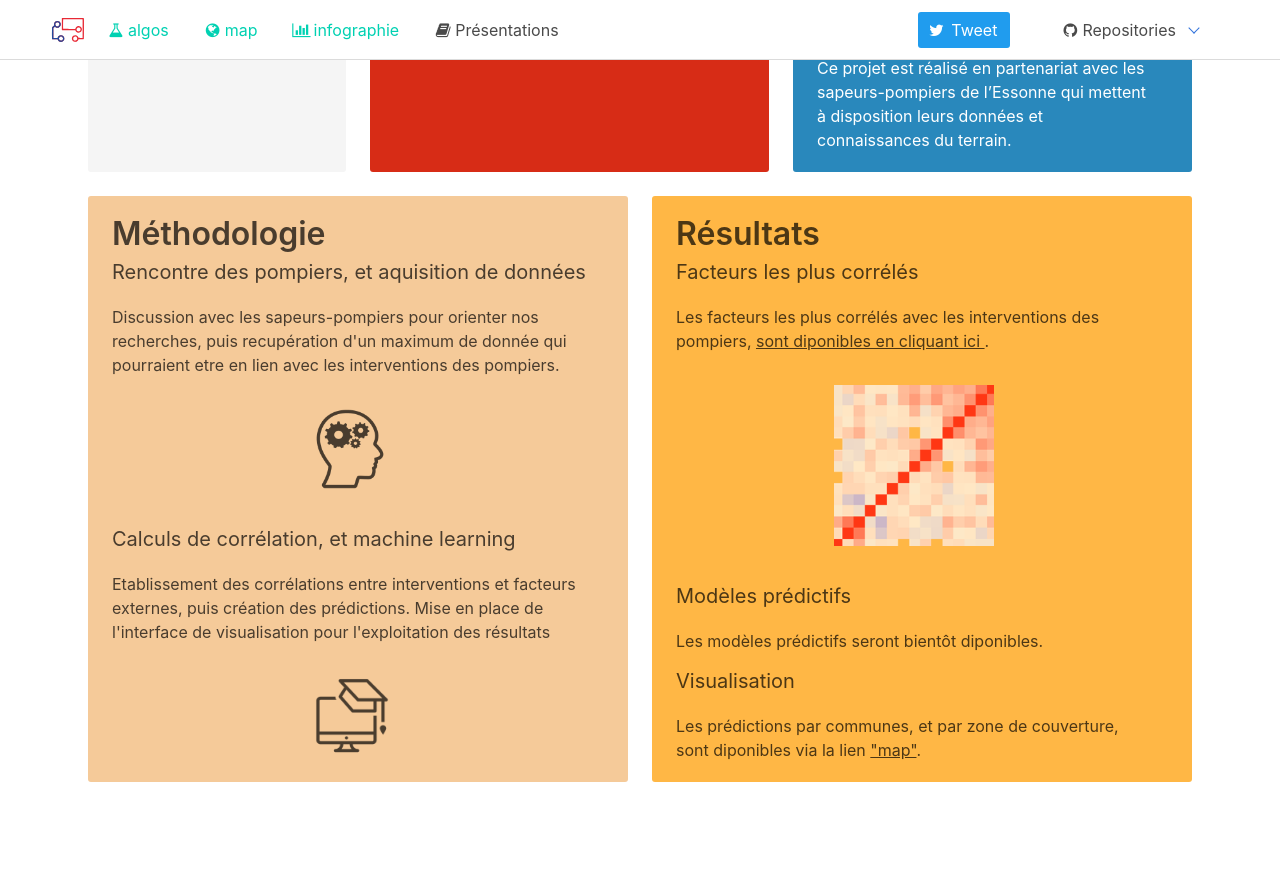
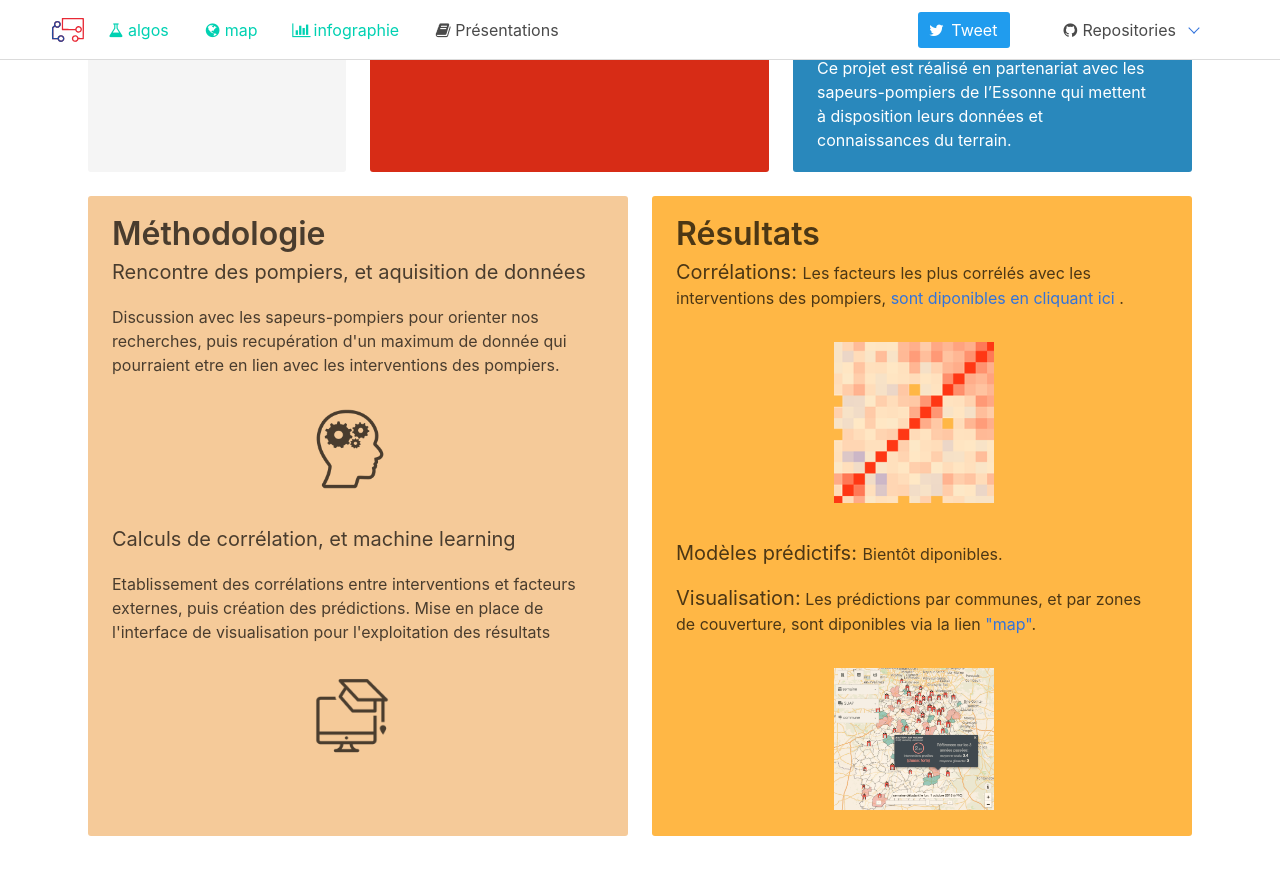
Before and after one commit to previsecours/portail, a Jekyll site: the page built from index.html, in a window 1280 px wide and 900 px high, scrolled down 953 px. Shown: the top 875 px of the window. Built offline with Jekyll 4.4.1, drawn with Linux system fonts in a browser that asks for light colours.

```diff
--- a/index.html
+++ b/index.html
@@ -77,23 +77,24 @@ width: is-12
         <div class="tile is-parent">
           <span class="tile is-child notification is-warning" style="background-color: #FFB745">
             <p class="title">Résultats</p>
-            <p class="subtitle">Facteurs les plus corrélés</p>
-            <p class="contact">
-              Les facteurs les plus corrélés avec les interventions des pompiers, <a href="/assets/pdf/correlations.pdf"> sont diponibles en cliquant ici </a> .
+            <p class="subtitle">Corrélations:
+              <span style="font-size:0.8em">Les facteurs les plus corrélés avec les interventions des pompiers, <a href="/assets/pdf/correlations.pdf" style="color:#3273dc;cursor: pointer;text-decoration: none;"> sont diponibles en cliquant ici </a>.
+              </span>
             </p>
             <figure class="image">
-              <img src="/assets/images/correlation.png" style="width:10em; opacity: 0.7;" alt="machine learning" href="/assets/pdf/correlations.pdf">
+              <a href="/assets/pdf/correlations.pdf">
+                <img src="/assets/images/correlation.png" style="width:10em; opacity: 0.7;" alt="machine learning">
+              </a>
             </figure>
 
-            <p class="subtitle">Modèles prédictifs</p>
-            <p class="contact">
-              Les modèles prédictifs seront bientôt diponibles.
-            </p>
+            <p class="subtitle">Modèles prédictifs: <span style="font-size:0.8em">Bientôt diponibles.</span> </p>
 
-            <p class="subtitle">Visualisation</p>
-            <p class="contact">
-              Les prédictions par communes, et par zone de couverture, sont diponibles via la lien <a href="https://viz.previsecours.fr/">"map"</a>.
-            </p>
+            <p class="subtitle">Visualisation:<span style="font-size:0.8em"> Les prédictions par communes, et par zones de couverture, sont diponibles via la lien <a href="https://viz.previsecours.fr/" style="color:#3273dc;cursor: pointer;text-decoration: none;">"map"</a>.</span> </p>
+            <figure class="image">
+              <a href="https://viz.previsecours.fr/">
+                <img src="/assets/images/screenshot.png" style="width:10em; opacity: 0.9;" alt="visualisation">
+              </a>
+            </figure>
 
           </a>
         </div>
```
Also changed, not shown: _layouts/default_documentation.html (added, +69 -0 lines), documentation.html (added, +25 -0 lines), documentation/_posts/2018-09-12-moyenne-glissante.md (added, +26 -0 lines), documentation/_posts/2018-09-12-moyenne-totale-bis.md (added, +25 -0 lines), documentation/_posts/2018-09-12-moyenne-totale.md (added, +26 -0 lines), assets/images/screenshot.png (added).
